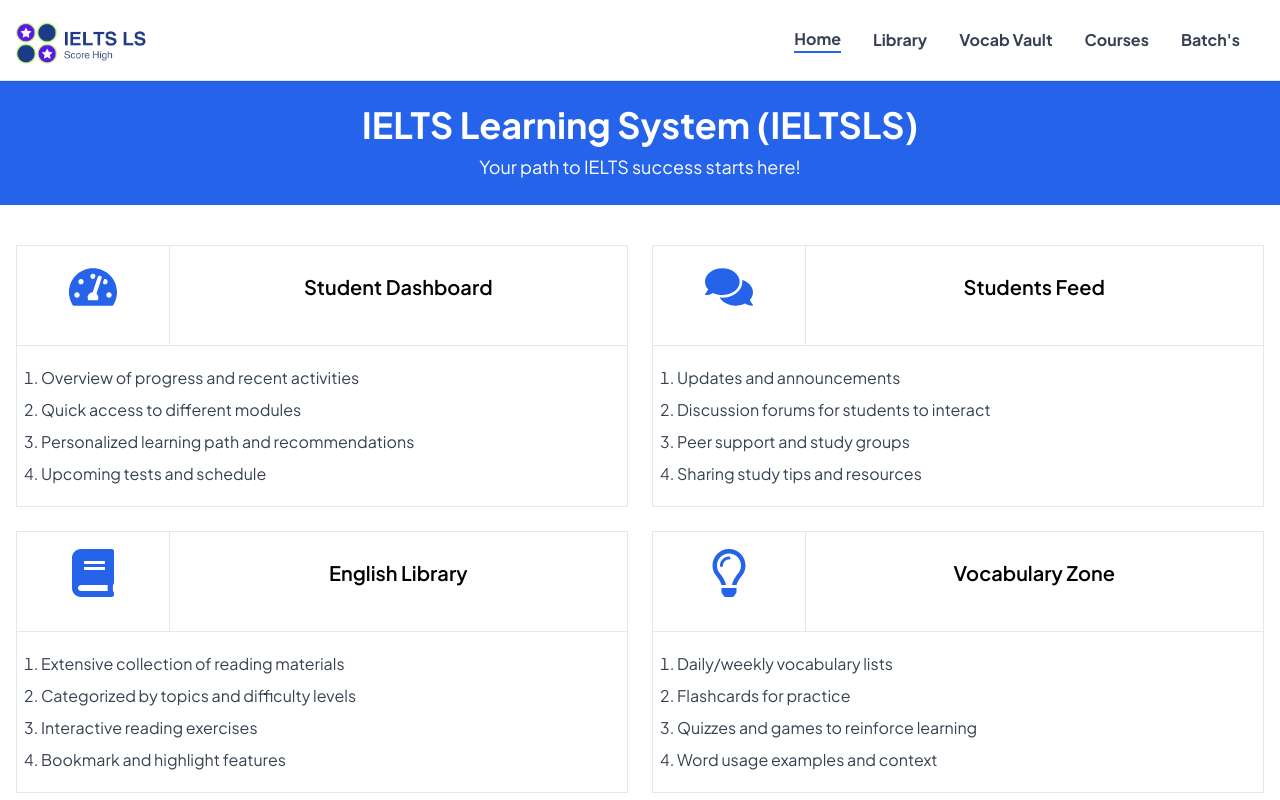
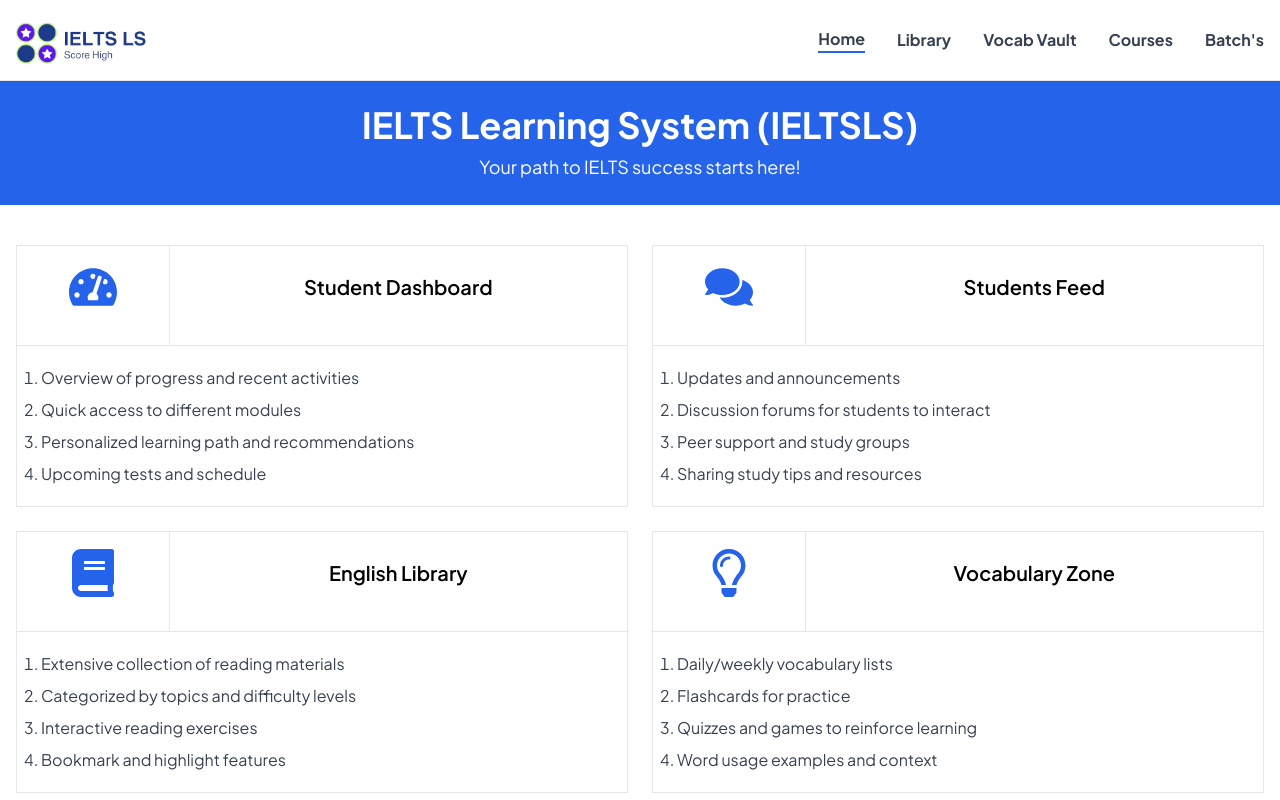
Before and after one commit to zamanmayed1/IELTSLS, a React (Vite) app: page / in a window 1280 px wide. Shown: the top 800 px of the page. Built offline with nearby package versions, Linux system fonts and the light colour scheme.

Commit message:
Tiny Update

```diff
--- a/src/components/Navbar.jsx
+++ b/src/components/Navbar.jsx
@@ -16,14 +16,14 @@ const Navbar = () => {
 
   return (
     <div className="bg-white border-b shadow-sm sticky top-0 z-50 bold">
-      <div className=" mx-auto px-4 flex justify-between items-center py-3">
+      <div className=" container mx-auto px-4 flex justify-between items-center py-3">
         <div className="flex items-center ">
           <Link
             to="/">
           <img className="w-36" src="/mainlogo.png" alt="IELTS LS" />
           </Link>
         </div>
-        <div className="hidden md:flex items-center space-x-8 pr-6">
+        <div className="hidden md:flex items-center space-x-8">
           <Link
             to="/"
             className={`text-gray-700 hover:text-gray-900 ${
--- a/src/pages/Home.jsx
+++ b/src/pages/Home.jsx
@@ -34,7 +34,7 @@ const Home = () => {
   };
 
   return (
-    <div className="bg-gray-100 min-h-screen flex flex-col">
+    <div className=" min-h-screen flex flex-col">
       <header className="bg-blue-600 text-white py-6">
         <div className=" mx-auto text-center">
           <h1 className="text-4xl font-bold">
```
